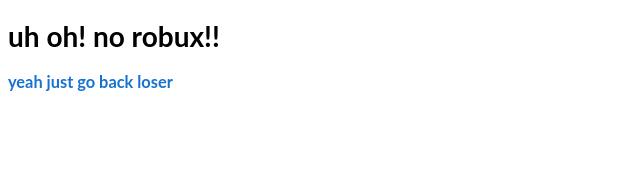
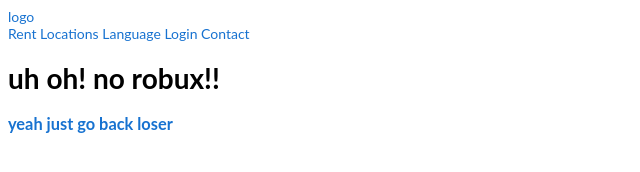
Before and after one commit to geabea/geabea.github.io, a plain HTML site: page about.html in a window 1280 px wide. Shown: the whole page, without its empty margins (0-640 px from the left). Drawn offline with Linux system fonts and the light colour scheme.

Commit message:
Update about.html

```diff
--- a/about.html
+++ b/about.html
@@ -9,6 +9,17 @@
 
 </head>
 <body>
+    <header>
+        <a href="index.html" class="logo">logo</a>
+
+        <nav>
+            <a href="#">Rent</a>
+            <a href="#">Locations</a>
+            <a href="#">Language</a>
+            <a href="#">Login</a>
+            <a href="#">Contact</a>
+        </nav>
+    </header>
     <div class="container">
         <h1>uh oh! no robux!!</h1>
         <a href="./index.html"><h3>yeah just go back loser</h3></a>
```
